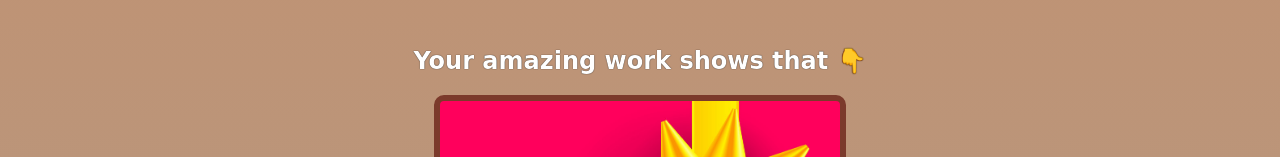
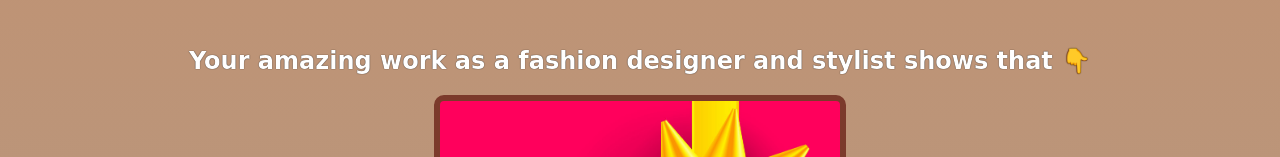
Before and after one commit to oRocket/simple_birthday_template, a website built with Vite: page index.html in a window 1280 px wide. Shown: the part 1663-1820 px from the top of the page. Built offline with nearby package versions, Linux system fonts and the light colour scheme; a web font is replaced by a local one.

Commit message:
Update index.html

```diff
--- a/index.html
+++ b/index.html
@@ -29,7 +29,7 @@
     </div>
 
     <div class="gift-section">
-        <h2 class="gift-title">Your amazing work shows that 👇</h2>
+        <h2 class="gift-title">Your amazing work as a fashion designer and stylist shows that  👇</h2>
         <div class="gift-img" id="gift-img-genius"></div>
     </div>
 
```
